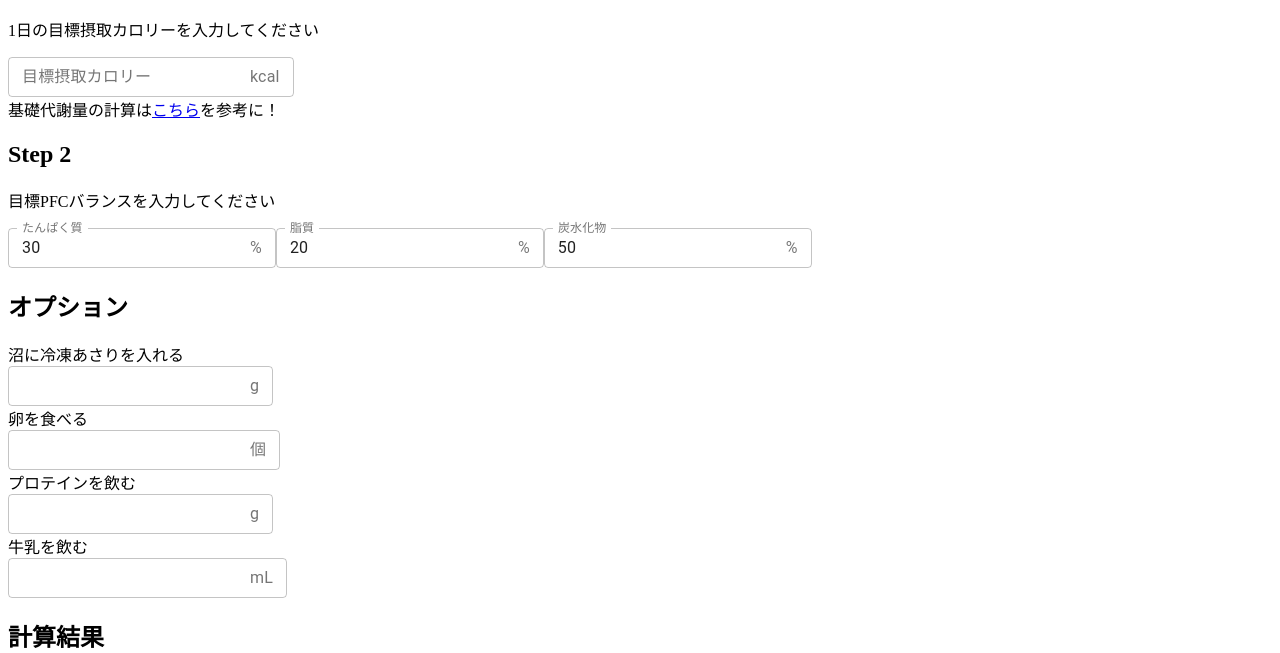
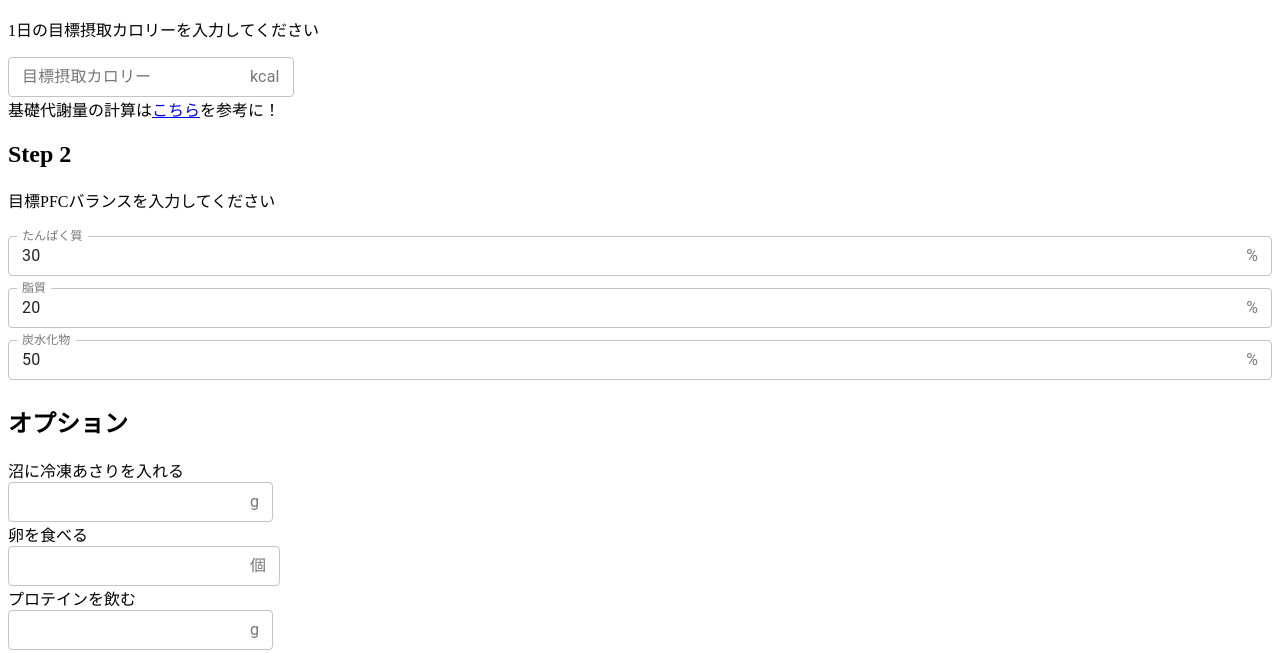
Before and after one commit to uhey22e/numa-calculator, a Gatsby site: page / in a window 1280 px wide. Shown: the part 119-772 px from the top of the page. Built offline with nearby package versions, Linux system fonts and the light colour scheme; Gatsby itself is replaced by a stand-in of ours.

Commit message:
Fix styles of PFCBalanceInput

```diff
--- a/jest.config.js
+++ b/jest.config.js
@@ -1,4 +1,4 @@
 module.exports = {
-  preset: 'ts-jest',
-  testEnvironment: 'node',
+  preset: "ts-jest",
+  testEnvironment: "node",
 };
--- a/package.json
+++ b/package.json
@@ -4,6 +4,7 @@
   "license": "MIT",
   "dependencies": {
     "@material-ui/core": "^4.10.2",
+    "@material-ui/lab": "^4.0.0-alpha.56",
     "gatsby": "^2.23.11",
     "react": "^16.13.1",
     "react-dom": "^16.13.1"
@@ -14,7 +15,7 @@
     "develop": "gatsby develop",
     "serve": "gatsby serve",
     "clean": "gatsby clean",
-    "fix": "eslint --fix './src/**/*.{ts,tsx}'",
+    "fix": "eslint --fix './src/**/*.{js,jsx,ts,tsx}'",
     "storybook": "start-storybook -p 6006",
     "build-storybook": "build-storybook"
   },
--- a/src/components/PFCBalanceInput.tsx
+++ b/src/components/PFCBalanceInput.tsx
@@ -3,6 +3,7 @@ import TextField from "@material-ui/core/TextField";
 import InputAdornment from "@material-ui/core/InputAdornment";
 import { PFCBalance } from "../types";
 import { validationErrorMessage } from "../messages";
+import Alert from "@material-ui/lab/Alert";
 
 type Props = {
   onChange?: (value: PFCBalance) => void;
@@ -94,14 +95,21 @@ export default function PFCBalanceInput(props: Props) {
           endAdornment: <InputAdornment position="end">%</InputAdornment>,
         }}
         error={Boolean(validationError)}
+        fullWidth
+        margin="dense"
       />
     );
   });
 
+  const validationErrorAlert = () => {
+    if (validationError === "") return;
+    return <Alert severity="error">{validationError}</Alert>;
+  };
+
   return (
     <div>
       <div>{nutrientsInput}</div>
-      <div>{validationError}</div>
+      {validationErrorAlert()}
     </div>
   );
 }
--- a/src/messages.ts
+++ b/src/messages.ts
@@ -1,5 +1,5 @@
 export const validationErrorMessage = {
-  SUM_VALUE_IS_NOT_100: "合計値が100になるように入力してください",
+  SUM_VALUE_IS_NOT_100: "合計が100%になるように入力してください",
   INVALID_MINUS_VALUE: "マイナスの数値は無効です",
   INVALID_NUMBER: "数値を入力してください",
 };
```
Also changed, not shown: 1 other file.
